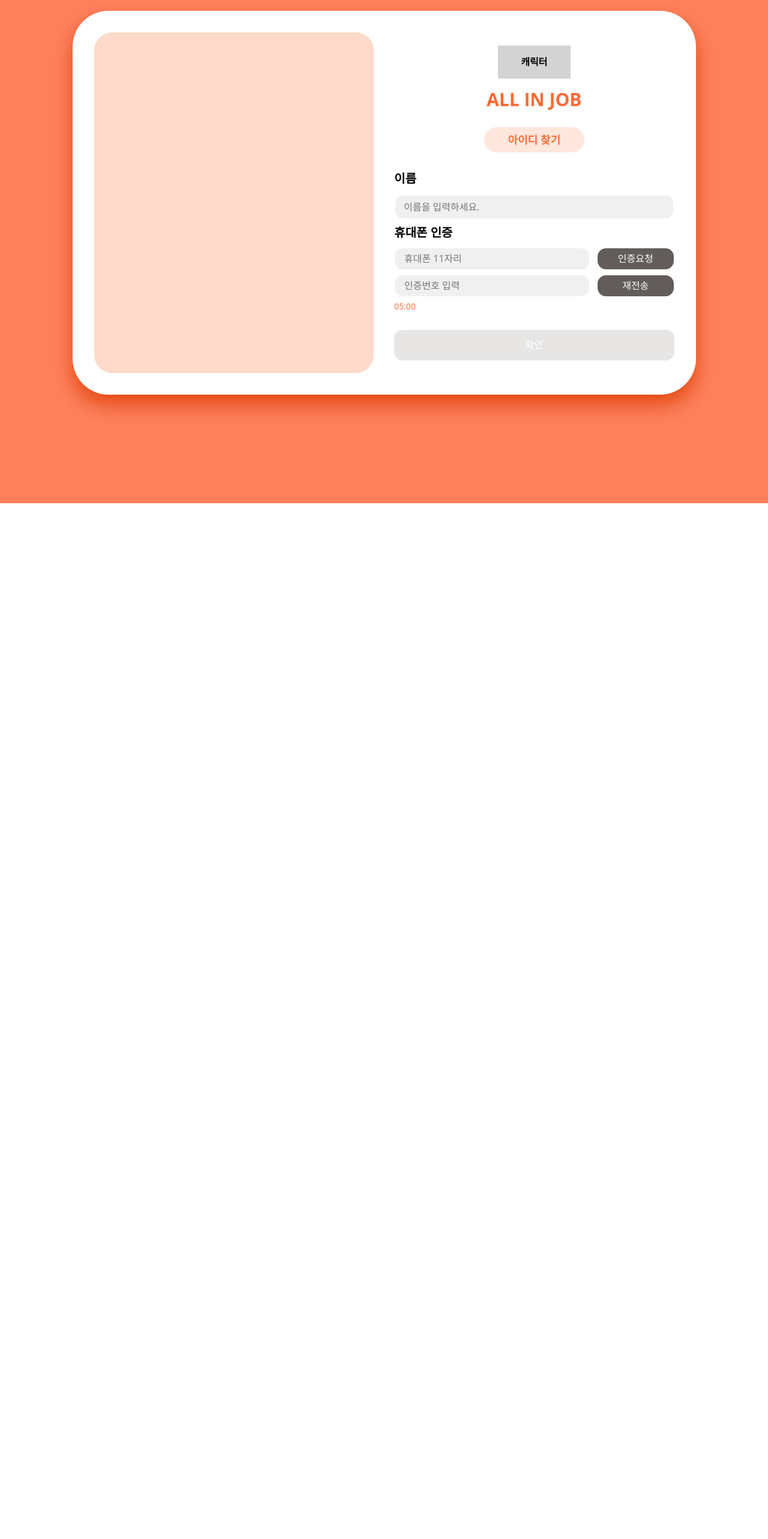
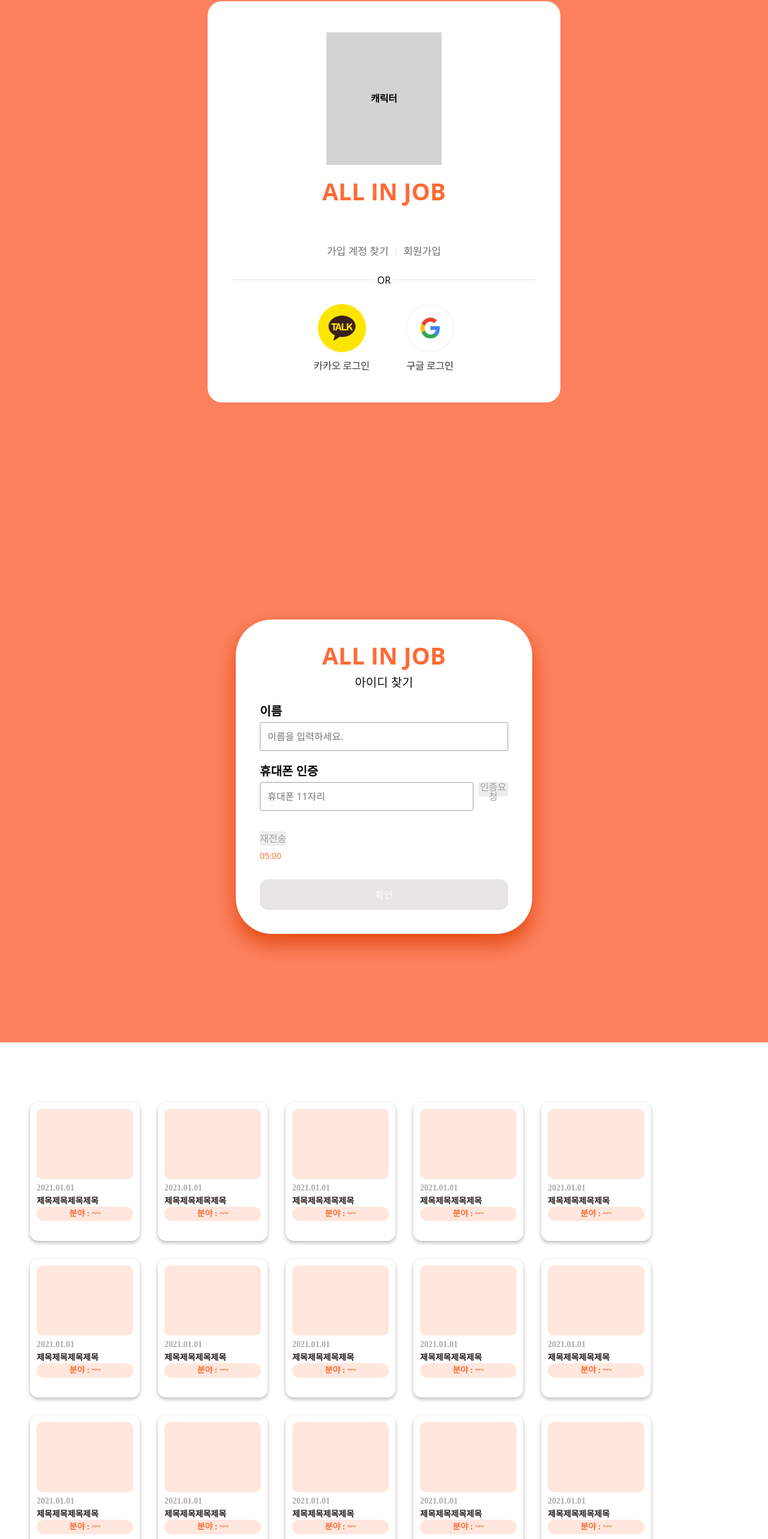
Before and after one commit to All-In-Job/frontend, a React (Vite) app: page /find-id in a window 1280 px wide. Shown: the part 179-2745 px from the top of the page at 60% size. Before the commit the page ends 1018 px from the top, so only its background shows below. Built offline with nearby package versions, Linux system fonts and the light colour scheme.

Commit message:
eslint 에러 해결

```diff
--- a/src/components/Aside/Aside.styles.ts
+++ b/src/components/Aside/Aside.styles.ts
@@ -8,7 +8,7 @@
   display: flex;
   flex-direction: column;
   align-items: center;
-  margin-bottom: 48px;
+  /* margin-bottom: 48px; */
   padding: 23px 18px;
   background-color: #ffe7de;
   border-radius: 14px;
--- a/src/components/Aside/Aside.tsx
+++ b/src/components/Aside/Aside.tsx
@@ -1,3 +1,5 @@
+import MyInfoNav from 'components/Navigation/MyInfoNav/MyInfoNav';
+
 import * as S from './Aside.styles';
 
 function Aside() {
@@ -18,6 +20,7 @@
           </li>
         </S.AccountOptions>
       </S.UserSideBar>
+      <MyInfoNav />
 
       <S.ContentsSideBar>홍보문구</S.ContentsSideBar>
     </S.AsideWrapper>
--- /dev/null
+++ b/src/components/CardList/PassionTempList/PassionTempList.tsx
@@ -0,0 +1,80 @@
+import styled from '@emotion/styled';
+
+// import * as S from './PassionTempList.styles';
+
+const PassionTempListContainer = styled.div`
+  display: grid;
+  grid-template-columns: repeat(5, 183px);
+  grid-template-rows: repeat(3, 231px);
+  width: fit-content;
+  gap: 30px;
+  padding: 100px 50px 0;
+`;
+
+const PassionTempListCard = styled.div`
+  width: 183px;
+  height: 231px;
+  border-radius: 14px;
+  background: #ffffff 0% 0% no-repeat padding-box;
+  box-shadow: 0px 3px 6px #00000047;
+  padding: 11px;
+`;
+
+const ShortcutImgWrapper = styled.div`
+  width: 161px;
+  height: 117px;
+  background: #ffe7de;
+  border-radius: 10px;
+  margin-bottom: 6px;
+`;
+
+const PostingDate = styled.p`
+  font: normal normal 600 14px/18px SUIT;
+  letter-spacing: 0px;
+  color: #aeaaa6;
+  margin-bottom: 3px;
+`;
+
+const PostTitle = styled.p`
+  font: normal normal 600 14px/19px SUIT;
+  letter-spacing: 0px;
+  color: #251e1c;
+  margin-bottom: px;
+`;
+
+const FieldWrapper = styled.div`
+  display: flex;
+  justify-content: center;
+  align-items: center;
+  background: #ffe7de 0% 0% no-repeat padding-box;
+  border-radius: 13px;
+  width: 100%;
+  padding: 3px 0;
+`;
+
+const Field = styled.p`
+  text-align: center;
+  font: normal normal bold 14px/18px SUIT;
+  letter-spacing: 0px;
+  color: #fd6b36;
+`;
+
+function PassionTempList() {
+  const cards = Array.from({ length: 15 });
+  return (
+    <PassionTempListContainer>
+      {cards.map(() => (
+        <PassionTempListCard>
+          <ShortcutImgWrapper />
+          <PostingDate>2021.01.01</PostingDate>
+          <PostTitle>제목제목제목제목</PostTitle>
+          <FieldWrapper>
+            <Field> 분야 : ~~</Field>
+          </FieldWrapper>
+        </PassionTempListCard>
+      ))}
+    </PassionTempListContainer>
+  );
+}
+
+export default PassionTempList;
--- /dev/null
+++ b/src/components/PassionTempList/PassionTempList.tsx
@@ -0,0 +1,5 @@
+function PassionTempList() {
+  return <div className='passion-temp-list'>PassionTempList</div>;
+}
+
+export default PassionTempList;
--- a/src/pages/findID/FindID.tsx
+++ b/src/pages/findID/FindID.tsx
@@ -8,9 +8,9 @@
   const [timeRemaining, setTimeRemaining] = useState(300); // 초 단위
   const [timerActive, setTimerActive] = useState(false);
   const [phone, setPhone] = useState('');
-  const [authCode, setAuthCode] = useState('');
+  // const [authCode, setAuthCode] = useState('');
   const [isValidPhone, setIsValidPhone] = useState(false);
-  const [isValidAuthCode, setIsValidAuthCode] = useState(false);
+  const [isValidAuthCode] = useState(false);
 
   const handleNameChange = (e: React.ChangeEvent<HTMLInputElement>) => {
     const value = e.target.value;
@@ -42,14 +42,14 @@
     setIsValidPhone(/^\d{3}-\d{4}-\d{4}$/.test(value));
   };
 
-  const handleAuthCodeChange = (e: React.ChangeEvent<HTMLInputElement>) => {
-    const value = e.target.value;
-    setAuthCode(value);
+  // const handleAuthCodeChange = (e: React.ChangeEvent<HTMLInputElement>) => {
+  //   const value = e.target.value;
+  //   setAuthCode(value);
 
-    const regex = /^\d{6,6}$/;
+  //   const regex = /^\d{6,6}$/;
 
-    setIsValidAuthCode(regex.test(value));
-  };
+  //   setIsValidAuthCode(regex.test(value));
+  // };
 
   const isValid = isValidName && isValidPhone && isValidAuthCode;
 
@@ -72,9 +72,7 @@
   return (
     <S.FindIDContainer>
       <S.FindIDWrapper>
-        <S.AdvertiseBox></S.AdvertiseBox>
         <S.FindIDBox>
-          <S.CharactorBox>캐릭터</S.CharactorBox>
           <S.Logo>ALL IN JOB</S.Logo>
           <S.FindIDTitle>아이디 찾기</S.FindIDTitle>
           <S.nameTitle>이름</S.nameTitle>
@@ -83,20 +81,16 @@
           <S.phoneAuthTitle>휴대폰 인증</S.phoneAuthTitle>
 
           <S.phoneAuthBox>
-            <S.phoneAuthInput
-              value={phone}
-              onChange={handlePhoneChange}
-              placeholder='휴대폰 11자리'
-            />
+            <S.nameInput value={phone} onChange={handlePhoneChange} placeholder='휴대폰 11자리' />
             <S.phoneAuthSendBtn onClick={handleAuthClick}>인증요청</S.phoneAuthSendBtn>
           </S.phoneAuthBox>
 
           <S.phoneAuthBox>
-            <S.phoneAuthInput
+            {/* <S.phoneAuthInput
               value={authCode}
               onChange={handleAuthCodeChange}
               placeholder='인증번호 입력'
-            />
+            /> */}
             <S.phoneAuthSendBtn onClick={handleAuthClick}>재전송</S.phoneAuthSendBtn>
           </S.phoneAuthBox>
 
--- a/src/pages/findID/findID.styles.ts
+++ b/src/pages/findID/findID.styles.ts
@@ -10,24 +10,25 @@
   align-items: center;
   margin: auto;
   background-color: white;
-  max-width: 1039px;
+  max-width: 494px;
   box-shadow: 0px 17px 33px #e34a13;
   border-radius: 60px;
-  padding: 36px;
+  padding: 40px;
   gap: 34px;
 `;
 
-export const AdvertiseBox = styled.div`
-  display: flex;
-  flex: 1;
-  align-items: center;
-  background-color: #fddac9;
-  width: 540px;
-  height: 568px;
-  border-radius: 30px;
-`;
+// export const AdvertiseBox = styled.div`
+//   display: flex;
+//   flex: 1;
+//   align-items: center;
+//   background-color: #fddac9;
+//   width: 540px;
+//   height: 568px;
+//   border-radius: 30px;
+// `;
 
 export const FindIDBox = styled.div`
+  width: 100%;
   display: flex;
   flex: 1;
   flex-direction: column;
@@ -35,56 +36,52 @@
   justify-content: center;
 `;
 
-export const CharactorBox = styled.div`
-  display: flex;
-  justify-content: center;
-  align-items: center;
-  width: 121px;
-  height: 55px;
-  background-color: lightgray;
-  font-weight: bold;
-`;
+// export const CharactorBox = styled.div`
+//   display: flex;
+//   justify-content: center;
+//   align-items: center;
+//   width: 121px;
+//   height: 55px;
+//   background-color: lightgray;
+//   font-weight: bold;
+// `;
 
 export const Logo = styled.div`
   display: flex;
   align-items: center;
-  padding: 12px 0 22px;
-  height: 81px;
+  margin-bottom: 16px;
   color: #fd6b36;
-  font-size: 30px;
+  font-size: 39px;
   font-weight: bold;
   cursor: pointer;
 `;
 
 export const FindIDTitle = styled.div`
   border-radius: 29px;
-  background-color: #ffe7de;
-  color: #fd6b36;
+  color: #121110;
   margin: auto;
-  font-size: 18px;
-  font-weight: bold;
-  padding: 12px 40px;
-  margin-bottom: 34px;
+  font-size: 20px;
+  font-weight: 500;
+  margin-bottom: 28px;
 `;
 
 export const nameTitle = styled.p`
   width: 100%;
   font-size: 20px;
   font-weight: bold;
-  margin-bottom: 16px;
+  margin-bottom: 8px;
   text-align: left;
 `;
 
 export const nameInput = styled.input`
   width: 100%;
-  border-radius: 14px;
-  background: #f0f0f0 0% 0% no-repeat padding-box;
-  padding: 8px 14px;
-  margin-bottom: 12px;
-  border: 2px solid transparent;
+  border-radius: 4px;
+  padding: 12px;
+  margin-bottom: 24px;
+  border: 1px solid var(--black-200, #a0a09f);
 
   &:focus {
-    border: 2px solid #fd6b36;
+    border: 1px solid #fd6b36;
   }
 `;
 
@@ -100,34 +97,35 @@
   width: 100%;
   font-size: 20px;
   font-weight: bold;
-  margin-bottom: 16px;
+  margin-bottom: 8px;
 `;
 
 export const phoneAuthBox = styled.div`
+  width: 100%;
   display: flex;
-  gap: 14px;
+  gap: 8px;
   margin-bottom: 10px;
 `;
 
-export const phoneAuthInput = styled.input`
-  width: 324px;
-  height: 35px;
-  background-color: #f0f0f0;
-  border-radius: 14px;
-  padding: 8px 14px;
-  border: 2px solid #f0f0f0;
+// export const phoneAuthInput = styled.input`
+//   width: 324px;
+//   height: 35px;
+//   background-color: #f0f0f0;
+//   border-radius: 14px;
+//   padding: 8px 14px;
+//   border: 2px solid #f0f0f0;
 
-  &:focus {
-    border: 2px solid #fd6b36;
-  }
-`;
+//   &:focus {
+//     border: 2px solid #fd6b36;
+//   }
+// `;
 
 export const phoneAuthSendBtn = styled.button`
-  width: 127px;
-  height: 35px;
-  background-color: #625d5a;
-  color: white;
-  border-radius: 14px;
+  /* width: 60px; */
+  height: 24px;
+  background-color: #ededed;
+  color: #a0a09f;
+  border-radius: 4px;
   cursor: pointer;
 `;
 
--- a/src/pages/login/Login.tsx
+++ b/src/pages/login/Login.tsx
@@ -1,36 +1,30 @@
-import { Link } from 'react-router-dom';
-
 import * as S from './login.styles';
 
 function Login() {
   return (
     <S.LoginContainer>
       <S.LoginWrapper>
-        <S.AdvertiseBox>
-          <span style={{ margin: 'auto', fontWeight: 'bold' }}>홍보문구</span>
-        </S.AdvertiseBox>
         <S.LoginBox>
           <S.CharactorBox>캐릭터</S.CharactorBox>
           <S.Logo>ALL IN JOB</S.Logo>
-          <p
-            style={{
-              margin: 'auto',
-              fontWeight: 'bold',
-              paddingBottom: '10px',
-              color: '#625D5A',
-            }}
-          >
-            소셜 로그인
-          </p>
+          <S.AccountActionsBox>
+            <S.ActionBtn>가입 계정 찾기</S.ActionBtn>
+            <span style={{ margin: '0 8px', color: '#E1E2E4' }}>|</span>
+            <S.ActionBtn>회원가입</S.ActionBtn>
+          </S.AccountActionsBox>
+          <S.divisionLine>
+            <div style={{ flexGrow: '1', height: '1px', backgroundColor: '#E1E2E4' }}></div>
+            <span style={{ margin: '0 4px', padding: '0' }}>OR</span>
+            <div style={{ flexGrow: '1', height: '1px', backgroundColor: '#E1E2E4' }}></div>
+          </S.divisionLine>
           <S.SocialLoginBox>
-            <S.SocialLoginImg src='/src/pages/login/res/img/kakao.png' alt='kakao' />
-            <S.SocialLoginImg src='/src/pages/login/res/img/google.png' alt='google' />
+            <a href='https://allinjob.co.kr/login/kakao/callback'>
+              <S.SocialLoginImg src='/src/pages/login/res/img/kakao.png' alt='kakao' />
+            </a>
+            <a href='https://allinjob.co.kr/login/google/callback'>
+              <S.SocialLoginImg src='/src/pages/login/res/img/google.png' alt='google' />
+            </a>
           </S.SocialLoginBox>
-          <S.AccountActionsBox>
-            <Link to='/find-id'>아이디 찾기</Link>
-            <span style={{ color: '#AEAAA6' }}>|</span>
-            <Link to='/signup'>회원가입</Link>
-          </S.AccountActionsBox>
         </S.LoginBox>
       </S.LoginWrapper>
     </S.LoginContainer>
--- a/src/pages/login/login.styles.ts
+++ b/src/pages/login/login.styles.ts
@@ -10,20 +10,10 @@
   align-items: center;
   margin: auto;
   background-color: white;
-  max-width: 1039px;
-  box-shadow: 0px 17px 33px #e34a13;
-  border-radius: 60px;
-  padding: 36px;
-`;
-
-export const AdvertiseBox = styled.div`
-  display: flex;
-  flex: 1;
-  align-items: center;
-  background-color: #fddac9;
-  width: 540px;
-  height: 568px;
-  border-radius: 30px;
+  width: 588px;
+  height: 669px;
+  border-radius: 24px;
+  padding: 40px;
 `;
 
 export const LoginBox = styled.div`
@@ -38,49 +28,51 @@
   display: flex;
   justify-content: center;
   align-items: center;
-  width: 167px;
-  height: 172px;
+  width: 192px;
+  height: 221px;
   background-color: lightgray;
   font-weight: bold;
+  margin-bottom: 24px;
 `;
 
 export const Logo = styled.div`
   display: flex;
   align-items: center;
-  padding: 20px 0 40px;
-  height: 81px;
+  margin-bottom: 72px;
   color: #fd6b36;
-  font-size: 30px;
+  font-size: 39px;
   font-weight: bold;
   cursor: pointer;
+`;
+
+export const AccountActionsBox = styled.div`
+  display: flex;
+  margin-bottom: 32px;
+`;
+
+export const ActionBtn = styled.button`
+  color: #717070;
+  font-size: 17px;
+  cursor: pointer;
+`;
+
+export const divisionLine = styled.div`
+  display: flex;
+  align-items: center;
+  justify-content: center;
+  width: 100%;
+  margin-bottom: 32px;
 `;
 
 export const SocialLoginBox = styled.div`
   display: flex;
   justify-content: center;
-  align-items: center;
-  gap: 28px;
-  width: 216px;
-  height: 80px;
-  background-color: #f0f0f0;
-  border-radius: 14px;
-  margin-bottom: 16px;
-  cursor: pointer;
+  gap: 60px;
+  height: 113px;
 `;
 
 export const SocialLoginImg = styled.img`
-  width: 52px;
-  height: 52px;
+  width: 100%;
+  height: 100%;
+  cursor: pointer;
 `;
-
-export const AccountActionsBox = styled.div`
-  display: flex;
-
-  p {
-    margin: auto;
-    font-weight: bold;
-    padding: 0 10px;
-    color: #aeaaa6;
-    cursor: pointer;
-  }
-`;
--- a/src/routers/router.tsx
+++ b/src/routers/router.tsx
@@ -1,14 +1,25 @@
 import { createBrowserRouter } from 'react-router-dom';
 
+import PassionTempList from 'components/CardList/PassionTempList/PassionTempList';
 import FindID from 'pages/findID/FindID';
-import { Home } from 'pages/Home';
+// import { Home } from 'pages/Home';
 import Login from 'pages/login/Login';
 import Signup from 'pages/Signup';
+
+// eslint-disable-next-line react-refresh/only-export-components
+const HomeWithPassion = () => (
+  <>
+    {/* <Home /> */}
+    <Login />
+    <FindID />
+    <PassionTempList />
+  </>
+);
 
 export const router = createBrowserRouter([
   {
     path: '',
-    element: <Home />,
+    element: <HomeWithPassion />,
     children: [
       {
         path: 'login',
```
Also changed, not shown: src/components/CardList/PassionTempList/PassionTempList.style.ts (added, +8 -0 lines), src/components/Navigation/MyInfoNav/MyInfoNav.tsx (added, +36 -0 lines), src/components/Navigation/MyInfoNav/myInfoNav.styles.ts (added, +20 -0 lines), src/pages/login/res/img/google.png, src/pages/login/res/img/kakao.png.
